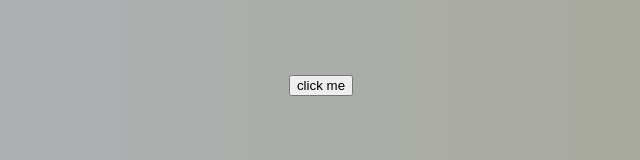
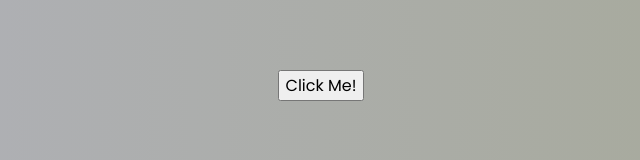
Before and after one commit to john-azzaro/Study-API, a plain HTML site: page index.html in a window 1280 px wide. Shown: the part 323-483 px from the top of the page, without its empty margins (319-959 px from the left). Drawn offline with nearby package versions, Linux system fonts and the light colour scheme.

Commit message:
summary correction, style change, html update

```diff
--- a/index.css
+++ b/index.css
@@ -1,5 +1,6 @@
-* {
+*, *::before, *::after {
     box-sizing: border-box;
+    font-family: 'Poppins', sans-serif;
 }
 
 body {
@@ -9,3 +10,7 @@ body {
     justify-content: center;
     align-items: center;
 }
+
+.button {
+    font-size: 1em;
+}
--- a/index.html
+++ b/index.html
@@ -7,13 +7,14 @@
     <meta name="API Study" content="Functional Study on Application Program Interface">
     <meta name="viewport" content="width=device-width, initial-scale=1">
     <script src="https://ajax.googleapis.com/ajax/libs/jquery/3.2.1/jquery.min.js"></script>
+    <link href="https://fonts.googleapis.com/css?family=Poppins&display=swap" rel="stylesheet">
     <link rel="stylesheet" href="index.css">
     <script src="index.js" defer></script>
 </head>
 <body>
 
     <main>
-        <button id="dogbutton" class="button">click me</button>
+        <button id="dogbutton" class="button">Click Me!</button>
     </main>
 
 </body>
--- a/index2.js
+++ b/index2.js
@@ -3,6 +3,7 @@
 // STEP 4: On click, call dog API:
 // In this function, we have a "settings" object as an argument.
 //      Within the settings object, we have the:
+//
 //          url      = The URL endpoint for the API.
 //          type     = The request method, which in this case is "GET".
 //          dataType = Data type of response, which in this case is JavaScript Object Notation (JSON).
```
